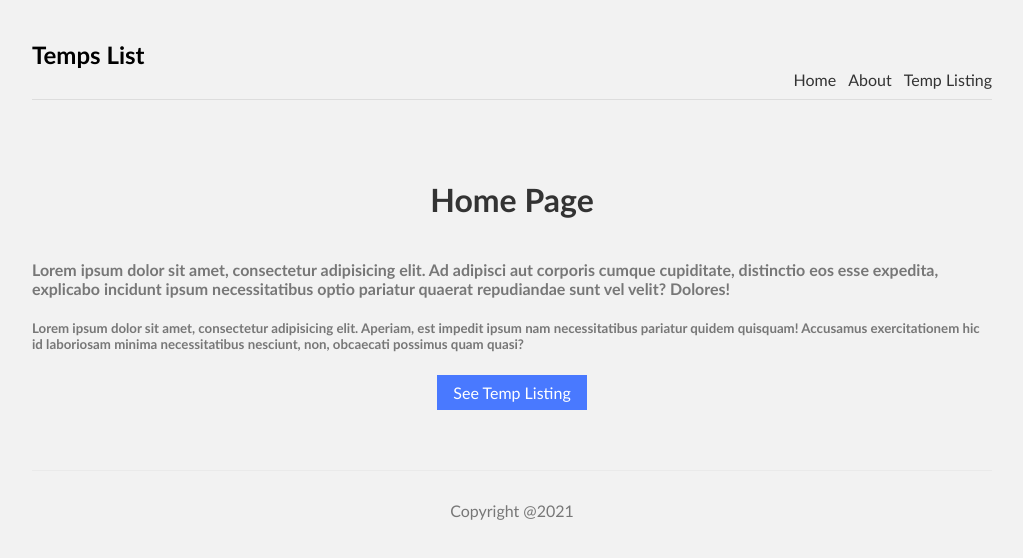
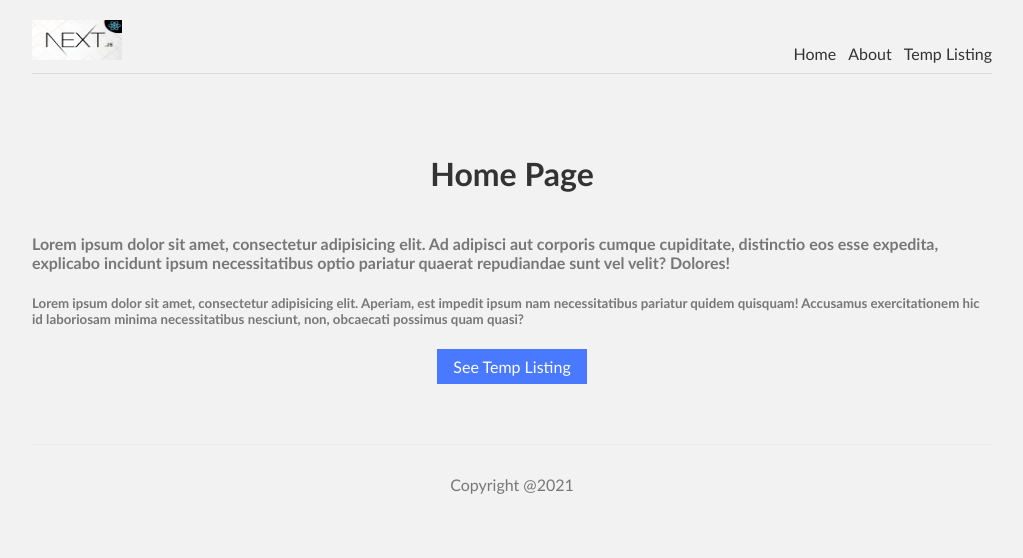
Before and after one commit to jaxongir0425/nextjs-temps-list, a Next.js app: page / in a window 1280 px wide. Shown: the top 558 px of the page, without its empty margins (128-1151 px from the left). Built offline with nearby package versions, Linux system fonts and the light colour scheme.

Commit message:
nextjs-temp-img

```diff
--- a/pages/components/Navbar.js
+++ b/pages/components/Navbar.js
@@ -1,11 +1,13 @@
 import Link from "next/link";
+import Image from "next/image";
+import logo from "../../public/images/logo.png"
 
 const Navbar = () => {
     return (
         <>
             <nav>
                 <div className="logo">
-                    <h1>Temps List</h1>
+                    <Image width="90" height="40" src={logo}/>
                 </div>
                 <Link href="/">
                     <a>Home</a>
--- a/pages/index.js
+++ b/pages/index.js
@@ -1,9 +1,14 @@
 import styles from '../styles/Home.module.css'
 import Link from "next/link";
+import Head from "next/head";
 
 export default function Home() {
     return (
-        <div>
+        <>
+            <Head>
+                <title>Temp List | Home</title>
+                <meta name="keywords" content="temps"/>
+            </Head>
             <h1 className={styles.title}>Home Page</h1>
             <h4 className={styles.text}>
                 Lorem ipsum dolor sit amet, consectetur adipisicing elit. Ad adipisci aut corporis cumque cupiditate,
@@ -18,6 +23,6 @@
             <Link href="/temps">
                 <a className={styles.btn}>See Temp Listing</a>
             </Link>
-        </div>
+        </>
     )
 }
```
Also changed, not shown: public/images/logo.png (added).
